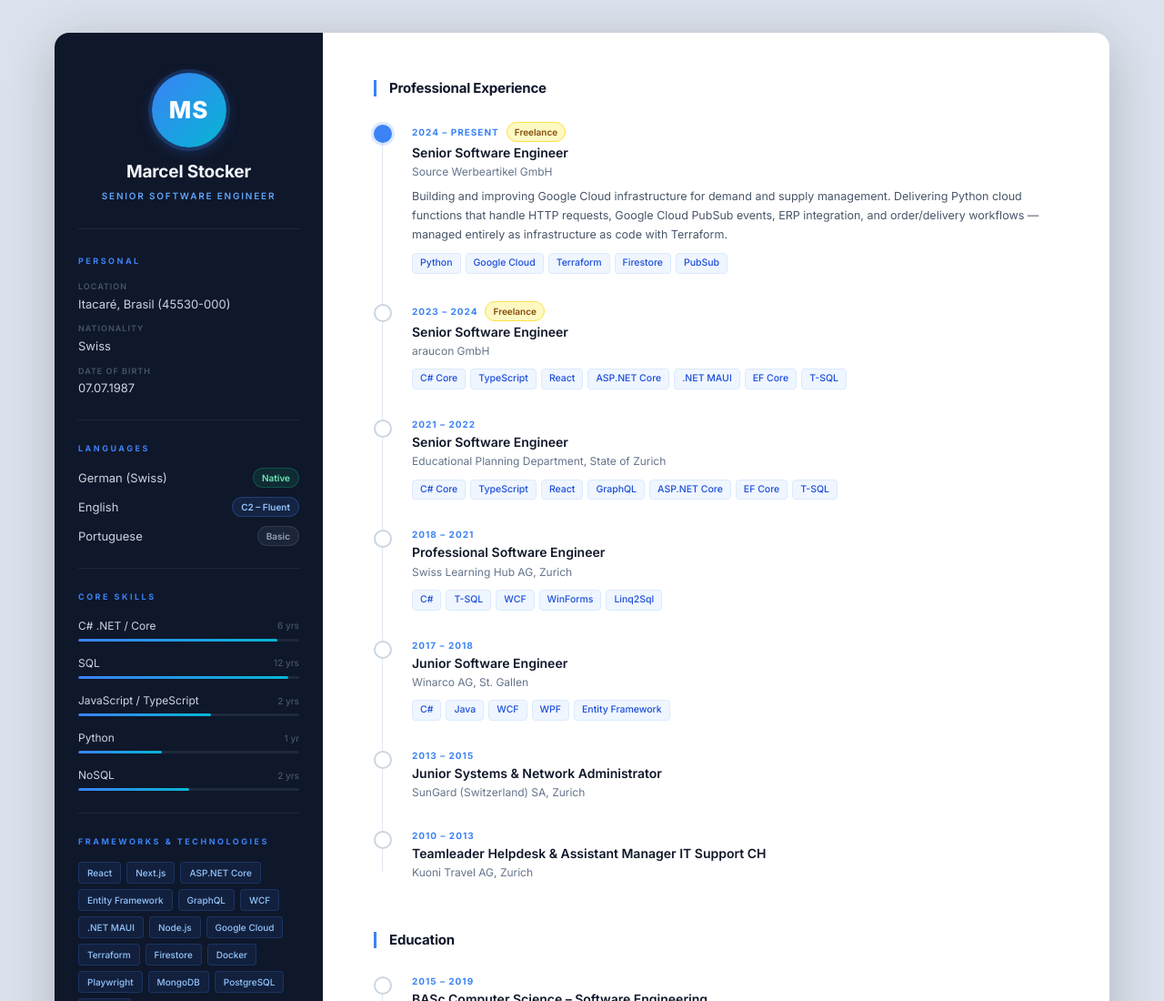
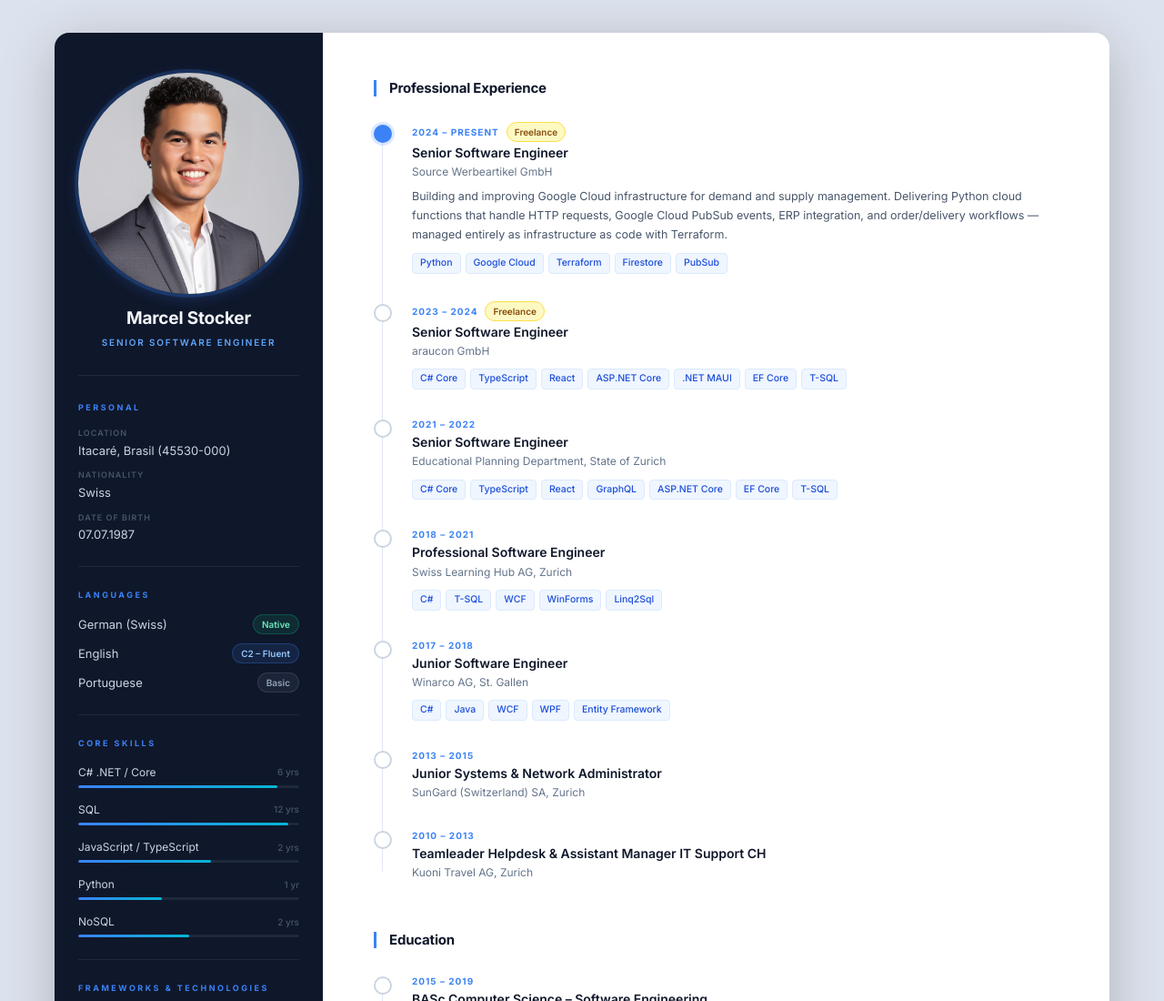
Before and after one commit to marshalluous/curriculum, a plain HTML site: page curriculum-vitae.html in a window 1280 px wide. Shown: the top 1100 px of the page at 91% size. Drawn offline with Linux system fonts and the light colour scheme.

Commit message:
add profile photo and enlarge avatar to full sidebar width
Co-Authored-By: Claude Sonnet 4.6 <noreply@anthropic.com>

```diff
--- a/curriculum-vitae.css
+++ b/curriculum-vitae.css
@@ -56,18 +56,13 @@ body {
 }
 
 .avatar {
-  width: 82px;
-  height: 82px;
+  width: 100%;
+  aspect-ratio: 1 / 1;
   border-radius: 50%;
-  background: linear-gradient(135deg, #3b82f6 0%, #06b6d4 100%);
-  display: flex;
-  align-items: center;
-  justify-content: center;
-  font-size: 26px;
-  font-weight: 800;
-  color: #fff;
-  margin: 0 auto 16px;
-  letter-spacing: 1px;
+  object-fit: cover;
+  object-position: center top;
+  display: block;
+  margin: 0 0 16px;
   box-shadow: 0 0 0 4px rgba(59, 130, 246, 0.2), 0 4px 16px rgba(59, 130, 246, 0.25);
 }
 
--- a/curriculum-vitae.html
+++ b/curriculum-vitae.html
@@ -16,7 +16,7 @@
     <aside class="cv-sidebar">
 
       <div class="profile">
-        <div class="avatar">MS</div>
+        <img class="avatar" src="selfie.jpeg" alt="Marcel Stocker">
         <h1 class="name">Marcel Stocker</h1>
         <p class="job-title">Senior Software Engineer</p>
       </div>
```
